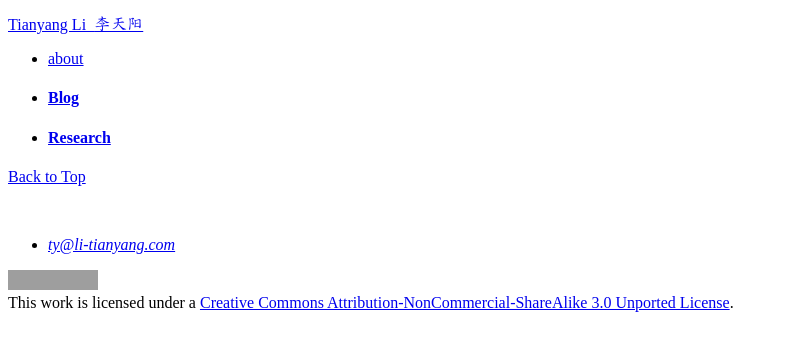
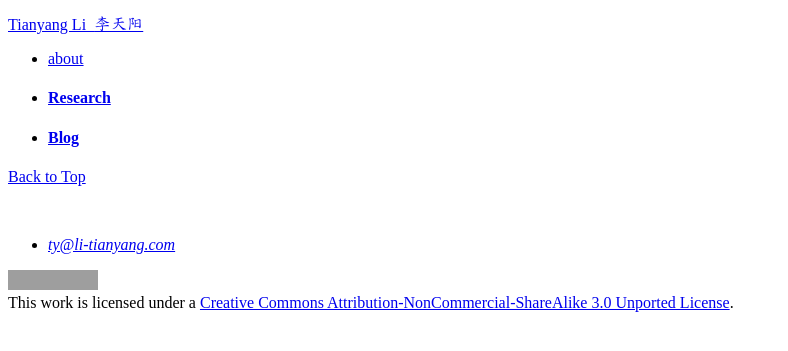
Before and after one commit to li-tianyang/li-tianyang.github.com, a Jekyll site: the page built from index.md, in a window 1280 px wide. Shown: the top 351 px of the page, without its empty margins (0-788 px from the left). Built offline with Jekyll 4.4.1, drawn with Linux system fonts in a browser that asks for light colours; grey boxes are pictures that could not be loaded.

Commit message:
changed stuff

```diff
--- a/index.md
+++ b/index.md
@@ -4,5 +4,5 @@ title: "Tianyang Li&nbsp;&nbsp;李天阳"
 ---
 {% include JB/setup %}
 
+* #### [Research](/research/)
 * #### [Blog](/blog.html)
-* #### [Research](/research/)
```
